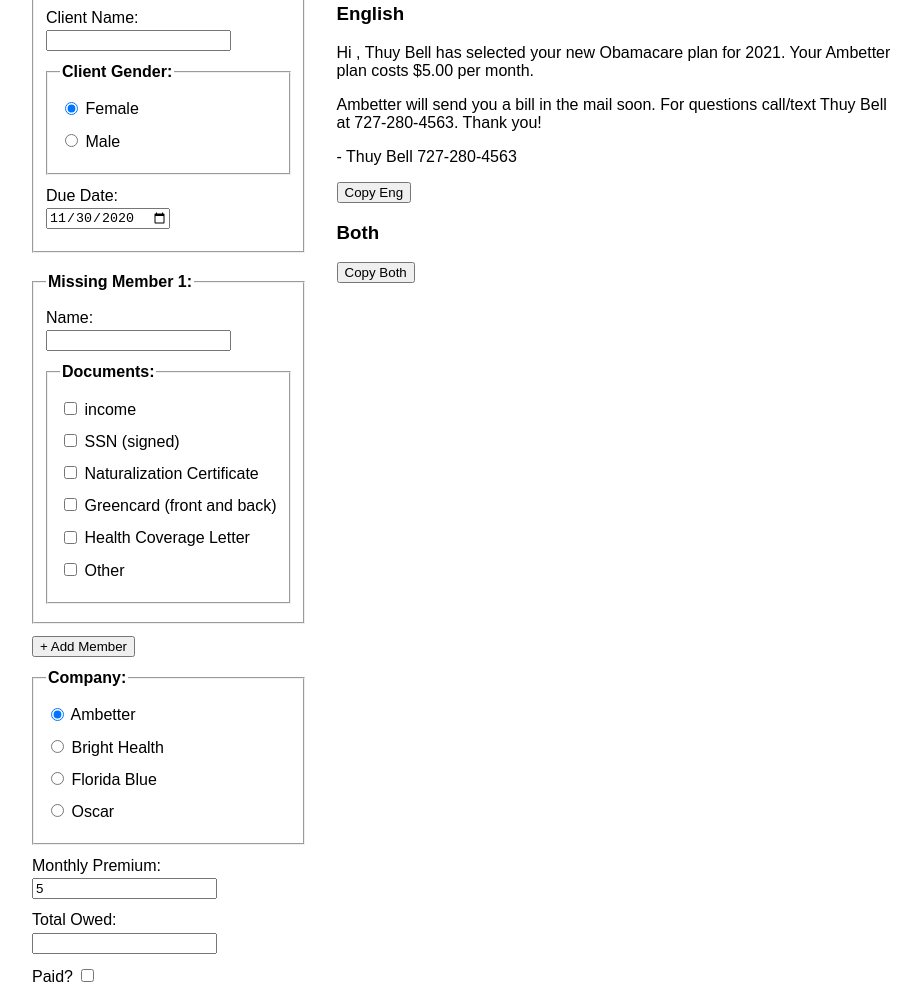
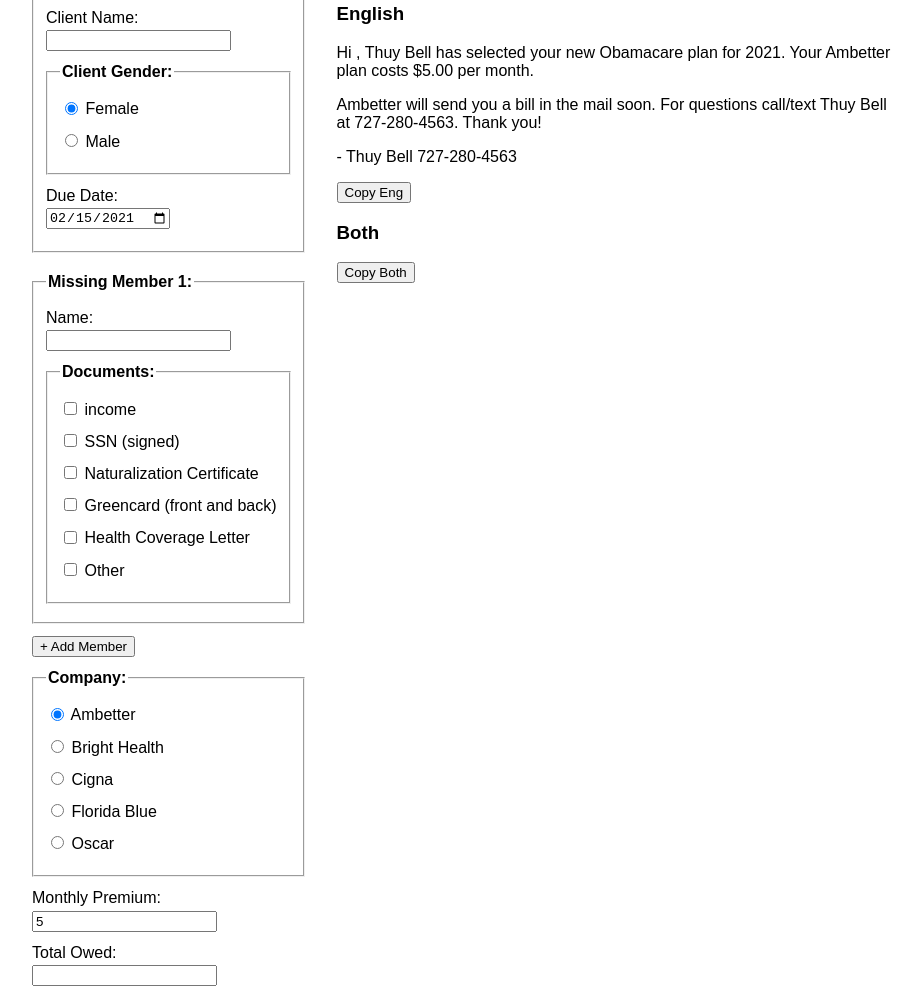
Before and after one commit to annedo/notif_gen2019, a plain HTML site: page index.html in a window 1280 px wide. Shown: the part 403-1392 px from the top of the page, without its empty margins (8-925 px from the left). Drawn offline with Linux system fonts and the light colour scheme.

Commit message:
Added Cigna as ins company and changed default due date to today + 90 days

```diff
--- a/components.js
+++ b/components.js
@@ -124,8 +124,15 @@ var app = new Vue({
     computed: {
         defaultDueDate: function() {
             var today = new Date();
+            /* Formula for payment due date (last day of month)
+
             var lastDayOfMonth = new Date(today.getFullYear(), today.getMonth()+1, 0).toISOString().substring(0,10);
-            return lastDayOfMonth;
+            return lastDayOfMonth;*/
+
+            // Formula for docs due date (90 days)
+            today.setDate(today.getDate() + 90);
+            var docsDueDate = today.toISOString().substring(0,10);
+            return docsDueDate;
         },
         displayDueDate: function() {
             var displayDate = new Date(this.dueDate).toLocaleDateString('en-us', {timeZone: 'UTC'});
--- a/index.html
+++ b/index.html
@@ -113,6 +113,10 @@
                                         <div>
                                             <input type="radio" id="brighthealth" value="Bright Health" v-model="company">
                                             <label for="brighthealth">Bright Health</label>
+                                        </div>
+                                        <div>
+                                            <input type="radio" id="cigna" value="Cigna" v-model="company">
+                                            <label for="cigna">Cigna</label>
                                         </div>
                                         <div>
                                             <input type="radio" id="floridablue" value="Florida Blue" v-model="company">
```
